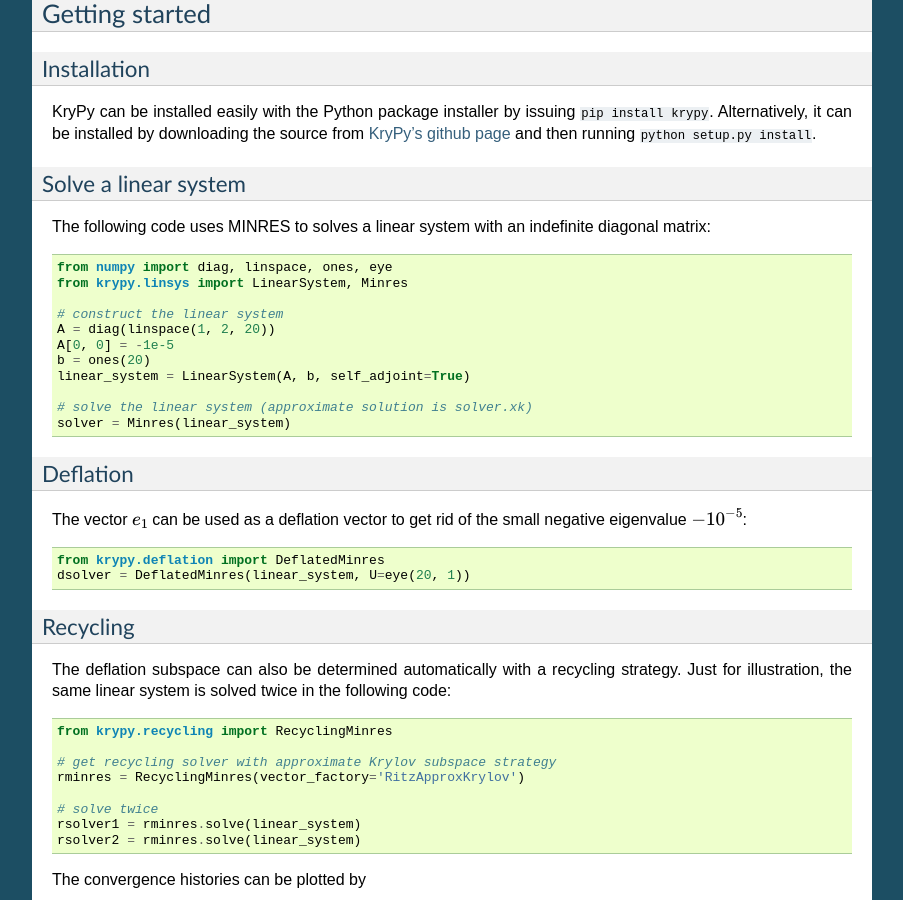
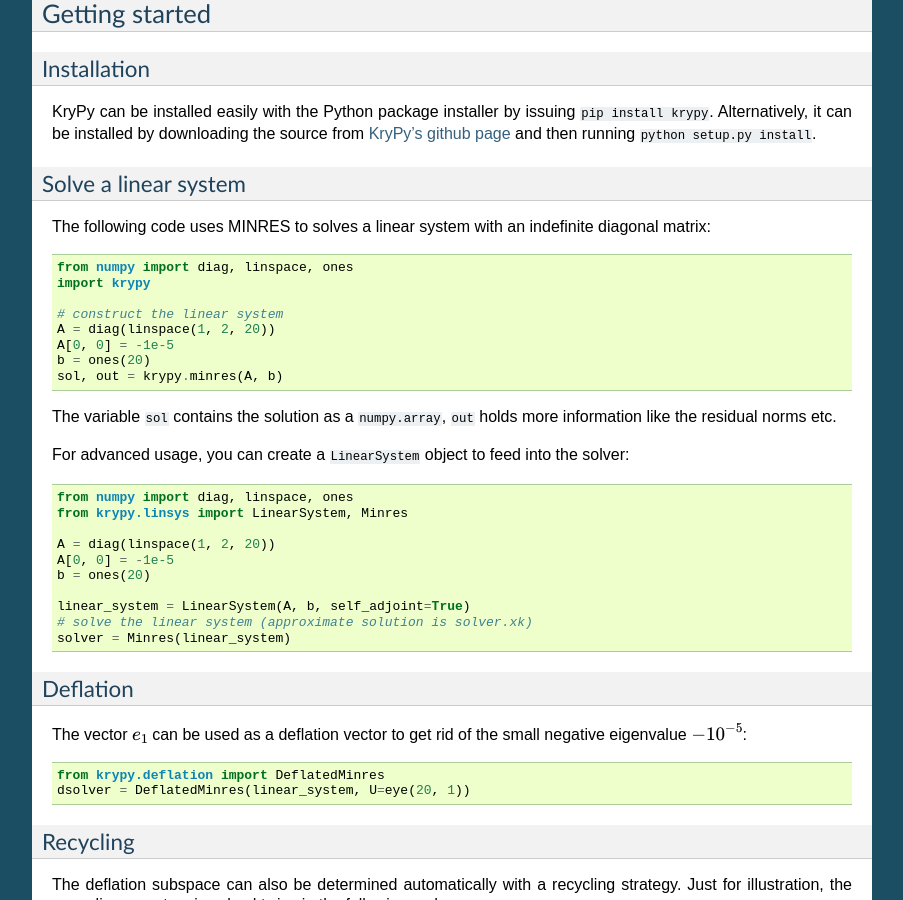
Before and after one commit to andrenarchy/krypy, a Sphinx documentation site: the page built from docs/index.rst, in a window 1280 px wide and 900 px high, scrolled down 735 px. Shown: the whole window, without its empty margins (198-1101 px from the left). Built offline with Sphinx 7.4.7, drawn with Linux system fonts in a browser that asks for light colours; pages that are not in the unit, such as notebooks, are missing from menus.

Commit message:
add more documentation

```diff
--- a/docs/index.rst
+++ b/docs/index.rst
@@ -50,15 +50,28 @@
 The following code uses MINRES to solves a linear system with an indefinite
 diagonal matrix::
 
-  from numpy import diag, linspace, ones, eye
-  from krypy.linsys import LinearSystem, Minres
+  from numpy import diag, linspace, ones
+  import krypy
 
   # construct the linear system
   A = diag(linspace(1, 2, 20))
   A[0, 0] = -1e-5
   b = ones(20)
+  sol, out = krypy.minres(A, b)
+
+The variable ``sol`` contains the solution as a ``numpy.array``, ``out`` holds more
+information like the residual norms etc.
+
+For advanced usage, you can create a ``LinearSystem`` object to feed into the solver::
+
+  from numpy import diag, linspace, ones
+  from krypy.linsys import LinearSystem, Minres
+
+  A = diag(linspace(1, 2, 20))
+  A[0, 0] = -1e-5
+  b = ones(20)
+
   linear_system = LinearSystem(A, b, self_adjoint=True)
-
   # solve the linear system (approximate solution is solver.xk)
   solver = Minres(linear_system)
 
```
